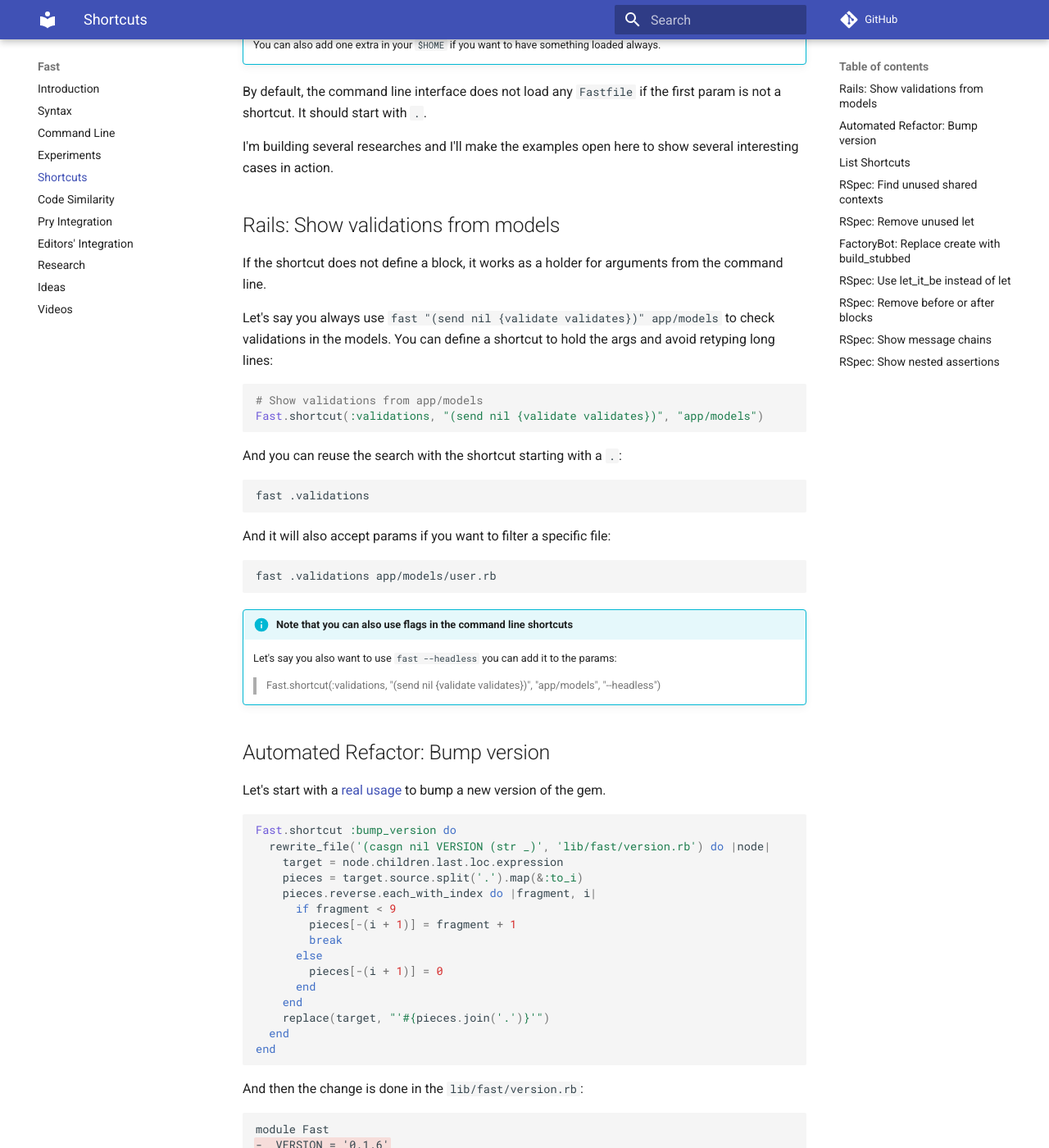
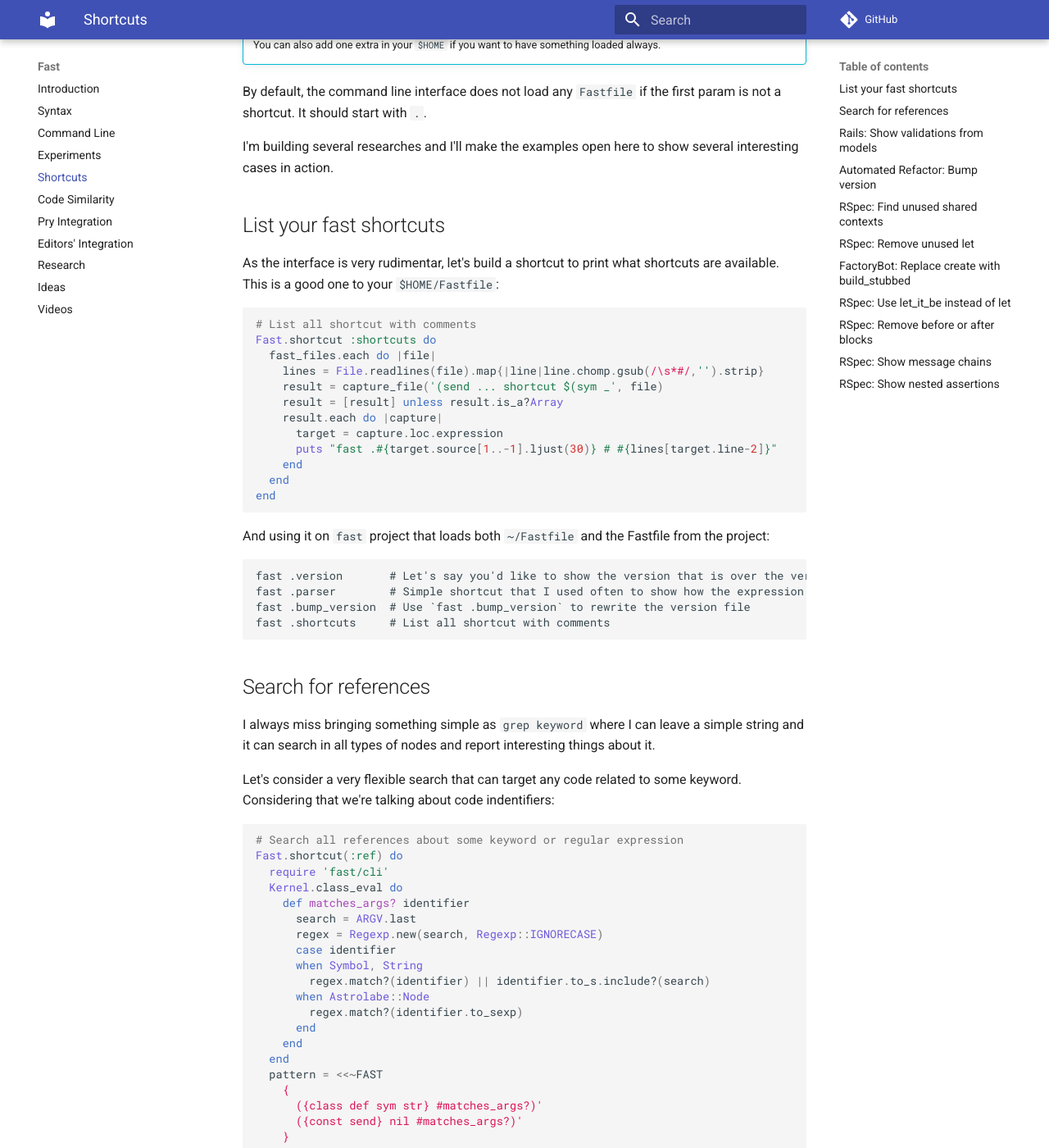
Before and after one commit to jonatas/fast, an MkDocs documentation site: the page built from docs/shortcuts.md, in a window 1280 px wide and 1400 px high, scrolled down 230 px. Shown: the whole window at 82% size. Built offline with MkDocs 1.6.1 and Material for MkDocs 9.7.7, drawn with Linux system fonts in a browser that asks for light colours; comment, search, counter and statistics services are not loaded; some of the changed text lies outside the part shown.

Commit message:
Document `fast .ref <keyword|regex>` shortcut

````diff
--- a/docs/shortcuts.md
+++ b/docs/shortcuts.md
@@ -10,6 +10,70 @@
 
 I'm building several researches and I'll make the examples open here to show
 several interesting cases in action.
+
+## List your fast shortcuts
+
+As the interface is very rudimentar, let's build a shortcut to print what
+shortcuts are available. This is a good one to your `$HOME/Fastfile`:
+
+```ruby
+# List all shortcut with comments
+Fast.shortcut :shortcuts do
+  fast_files.each do |file|
+    lines = File.readlines(file).map{|line|line.chomp.gsub(/\s*#/,'').strip}
+    result = capture_file('(send ... shortcut $(sym _', file)
+    result = [result] unless result.is_a?Array
+    result.each do |capture|
+      target = capture.loc.expression
+      puts "fast .#{target.source[1..-1].ljust(30)} # #{lines[target.line-2]}"
+    end
+  end
+end
+```
+
+And using it on `fast` project that loads both `~/Fastfile` and the Fastfile from the project:
+
+```
+fast .version       # Let's say you'd like to show the version that is over the version file
+fast .parser        # Simple shortcut that I used often to show how the expression parser works
+fast .bump_version  # Use `fast .bump_version` to rewrite the version file
+fast .shortcuts     # List all shortcut with comments
+```
+
+## Search for references
+
+I always miss bringing something simple as `grep keyword` where I can leave a simple string and it can
+search in all types of nodes and report interesting things about it.
+
+Let's consider a very flexible search that can target any code related to some
+keyword. Considering that we're talking about code indentifiers:
+
+
+```ruby
+# Search all references about some keyword or regular expression
+Fast.shortcut(:ref) do
+  require 'fast/cli'
+  Kernel.class_eval do
+    def matches_args? identifier
+      search = ARGV.last
+      regex = Regexp.new(search, Regexp::IGNORECASE)
+      case identifier
+      when Symbol, String
+        regex.match?(identifier) || identifier.to_s.include?(search)
+      when Astrolabe::Node
+        regex.match?(identifier.to_sexp)
+      end
+    end
+  end
+  pattern = <<~FAST
+    {
+      ({class def sym str} #matches_args?)'
+      ({const send} nil #matches_args?)'
+    }
+  FAST
+  Fast::Cli.run!([pattern, '.'])
+end
+```
 
 ## Rails: Show validations from models
 
@@ -71,35 +135,6 @@
 -  VERSION = '0.1.6'
 +  VERSION = '0.1.7'
 end
-```
-
-## List Shortcuts
-
-As the interface is very rudimentar, let's build a shortcut to print what
-shortcuts are available. This is a good one to your `$HOME/Fastfile`:
-
-```ruby
-# List all shortcut with comments
-Fast.shortcut :shortcuts do
-  fast_files.each do |file|
-    lines = File.readlines(file).map{|line|line.chomp.gsub(/\s*#/,'').strip}
-    result = capture_file('(send ... shortcut $(sym _', file)
-    result = [result] unless result.is_a?Array
-    result.each do |capture|
-      target = capture.loc.expression
-      puts "fast .#{target.source[1..-1].ljust(30)} # #{lines[target.line-2]}"
-    end
-  end
-end
-```
-
-And using it on `fast` project that loads both `~/Fastfile` and the Fastfile from the project:
-
-```
-fast .version       # Let's say you'd like to show the version that is over the version file
-fast .parser        # Simple shortcut that I used often to show how the expression parser works
-fast .bump_version  # Use `fast .bump_version` to rewrite the version file
-fast .shortcuts     # List all shortcut with comments
 ```
 
 ## RSpec: Find unused shared contexts
````
